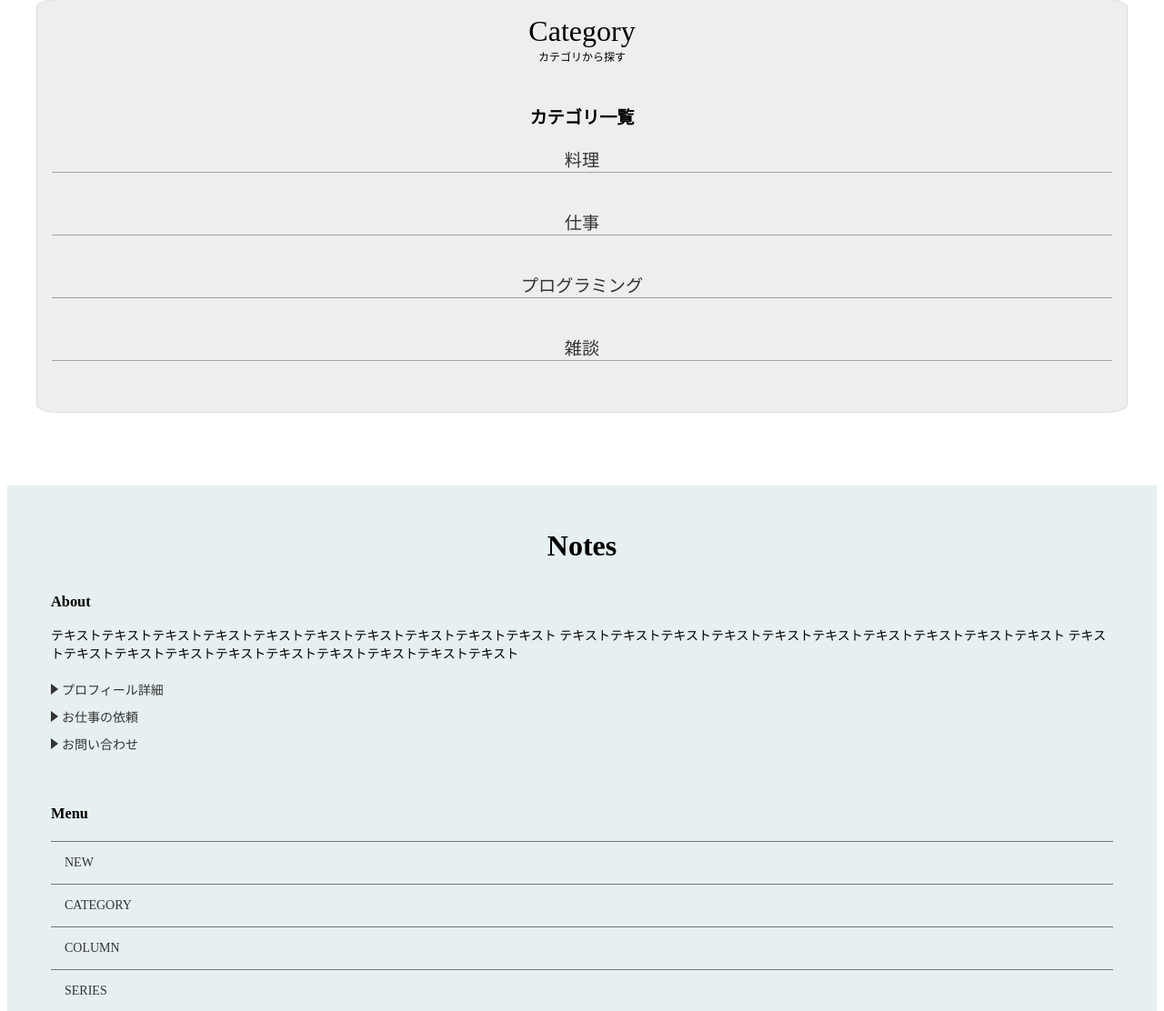
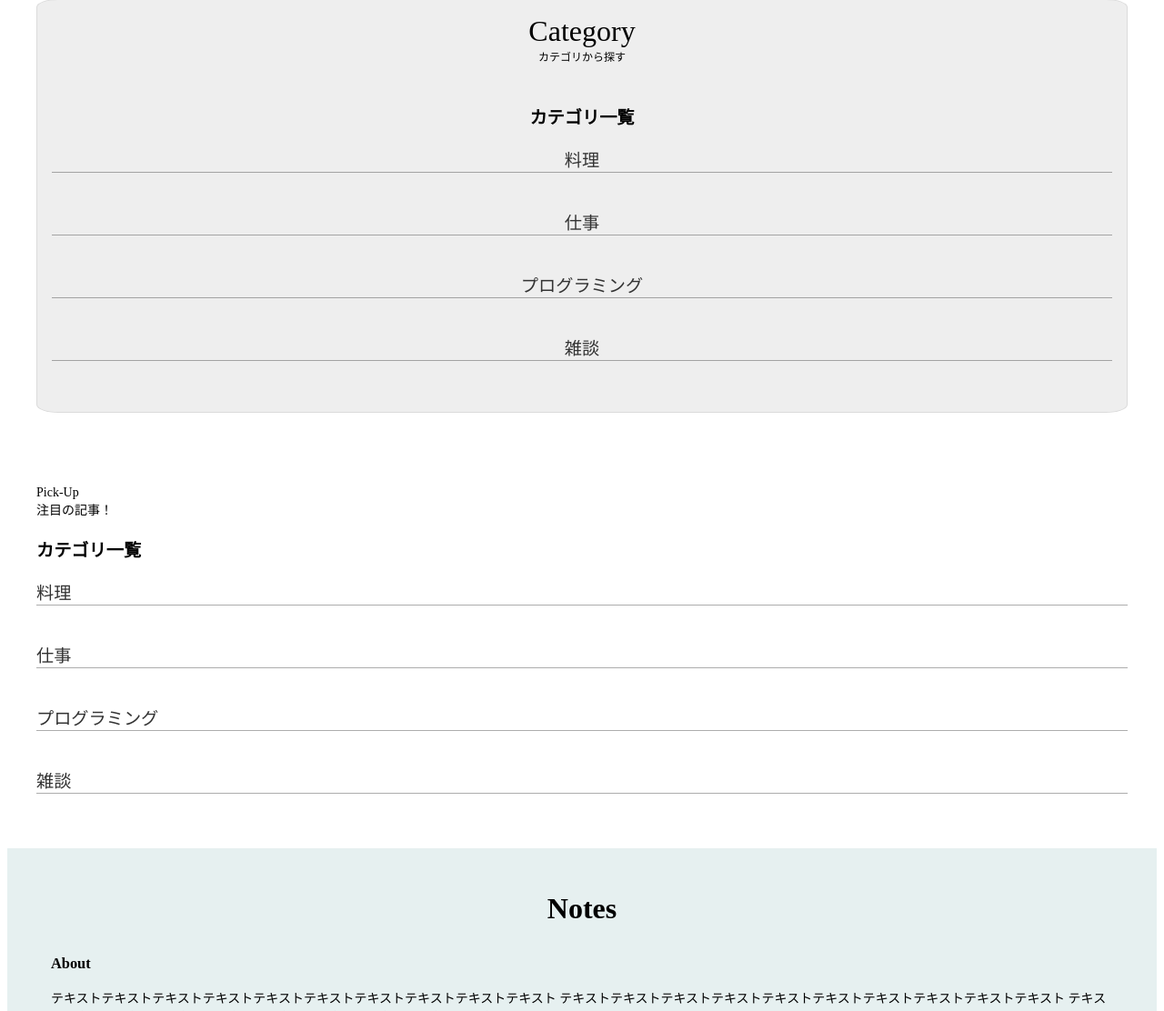
Before and after one commit to SushiRocket/django, a Django app: page / in a window 1280 px wide. Shown: the part 4001-5113 px from the top of the page at 91% size. Run offline with Django 5.2, Linux system fonts and the light colour scheme; data comes from the database, SQL or seed files in the repository; some libraries are stand-ins or nearby versions.

Commit message:
pick-upカテゴリを追加

```diff
--- a/project4/notes/templates/notes/post_list.html
+++ b/project4/notes/templates/notes/post_list.html
@@ -66,6 +66,21 @@
           {% endfor %}
         </div>
       </section>
+      <section class="pick-up">
+        <div class="pick-up-top">
+          Pick-Up
+        </div>
+        <div class="pick-up-subtop">
+          注目の記事！
+        </div>
+        <div>
+          <h3 class="section-title">カテゴリ一覧</h3>
+          {% for category in category_list %}
+          <div class="category-list"><a class="" href="{% url 'notes:category' category.pk %}">{{ category }}</a></div>
+          {% endfor %}
+        </div>
+      </section>
+
     </aside>
   </div>
 
```
